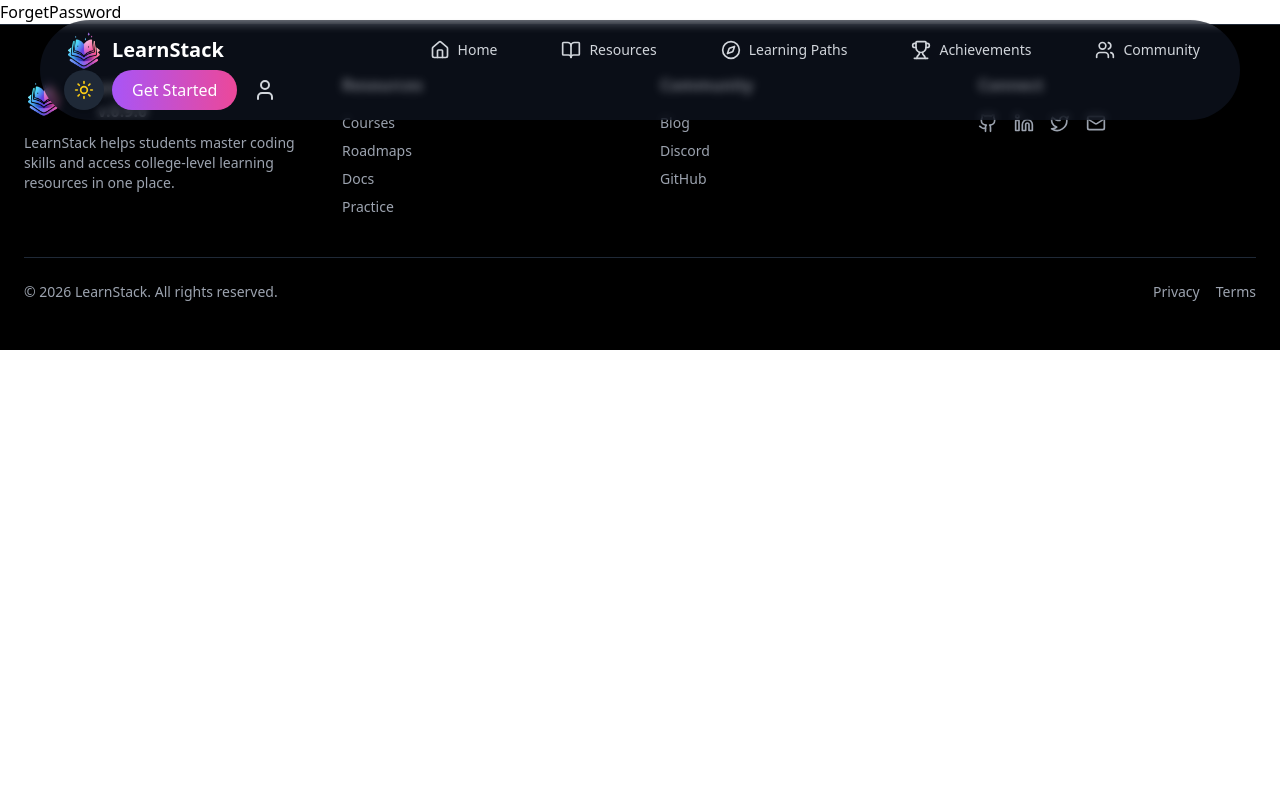
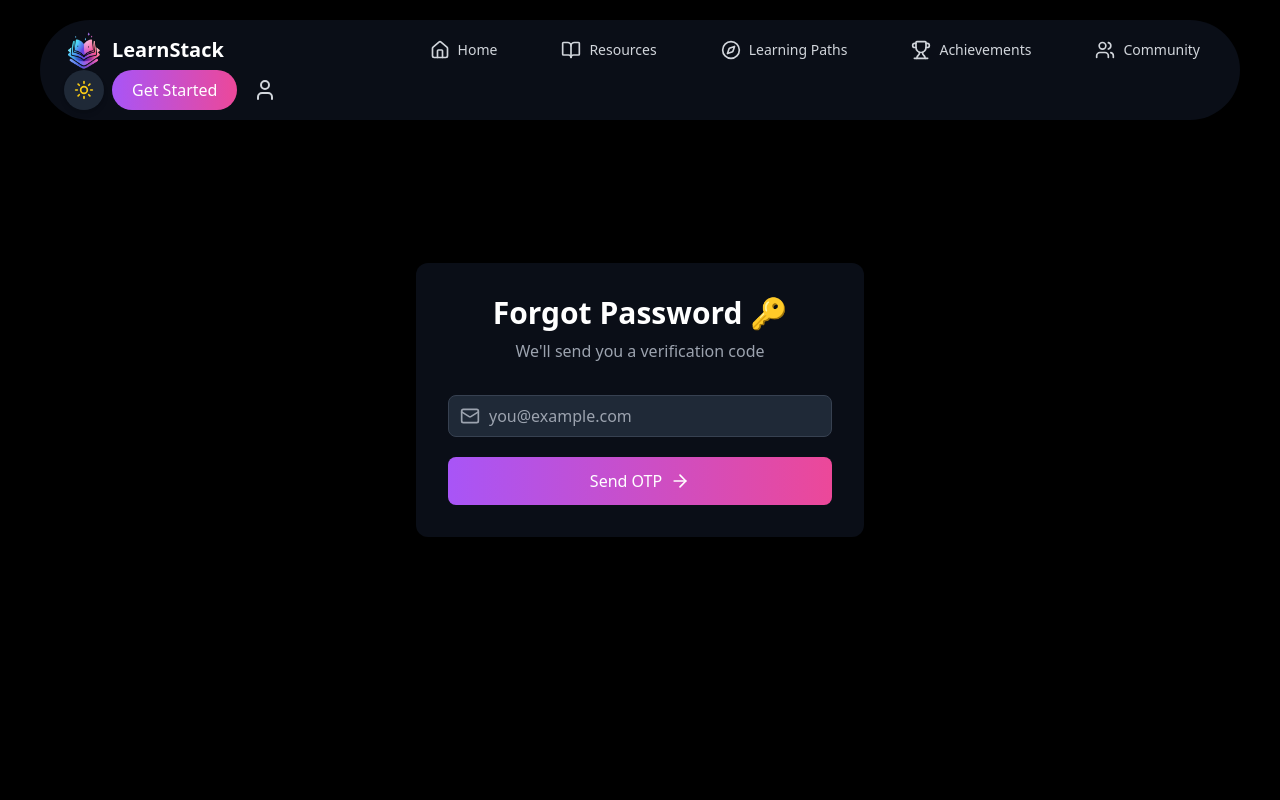
Before and after one commit to sayantan-pachal/LearnStack-learning-companion, a React (Vite) app: page /forgot-password in a window 1280 px wide. Shown: the top 800 px of the page. Built offline with nearby package versions, Linux system fonts and the light colour scheme.

Commit message:
update forgotpassword

```diff
--- a/src/components/Auth/ForgotPassword.jsx
+++ b/src/components/Auth/ForgotPassword.jsx
@@ -1,9 +1,168 @@
-import React from 'react'
+import React, { useState } from "react";
+import { useNavigate } from "react-router-dom";
+import { Mail, Lock, ShieldCheck, Eye, EyeOff, ArrowRight } from "lucide-react";
+import { hashPassword } from "./utils/hash";
 
-function ForgetPassword() {
+function ForgetPasswordOTP() {
+  const navigate = useNavigate();
+
+  const [step, setStep] = useState(1);
+  const [email, setEmail] = useState("");
+  const [otp, setOtp] = useState("");
+  const [generatedOTP, setGeneratedOTP] = useState("");
+  const [newPassword, setNewPassword] = useState("");
+  const [showPassword, setShowPassword] = useState(false);
+
+  const users =
+    JSON.parse(localStorage.getItem("learnstack_users")) || [];
+
+  // STEP 1: Send OTP
+  const sendOTP = (e) => {
+    e.preventDefault();
+
+    const userExists = users.find((u) => u.email === email);
+
+    if (!userExists) {
+      alert("No account found with this email");
+      return;
+    }
+
+    const otpCode = Math.floor(100000 + Math.random() * 900000).toString();
+    setGeneratedOTP(otpCode);
+
+    alert(`Your OTP is: ${otpCode}`); // simulation
+    console.log("OTP:", otpCode);
+
+    setStep(2);
+  };
+
+  // STEP 2: Verify OTP & Reset
+  const verifyOTP = async (e) => {
+    e.preventDefault();
+
+    if (otp !== generatedOTP) {
+      alert("Invalid OTP");
+      return;
+    }
+
+    const hashedNew = await hashPassword(newPassword);
+
+    const updatedUsers = users.map((u) =>
+      u.email === email ? { ...u, password: hashedNew } : u
+    );
+
+    localStorage.setItem(
+      "learnstack_users",
+      JSON.stringify(updatedUsers)
+    );
+
+    alert("Password reset successful 🔐");
+    navigate("/login", { replace: true });
+  };
+
   return (
-    <div>ForgetPassword</div>
-  )
+    <div className="min-h-screen flex items-center justify-center px-4 dark:bg-black">
+      <div className="w-full max-w-md p-8 rounded-xl bg-white/60 dark:bg-gray-900/60 backdrop-blur-sm shadow">
+        <h1 className="text-3xl font-bold text-center text-gray-900 dark:text-white">
+          Forgot Password 🔑
+        </h1>
+
+        <p className="mt-2 text-center text-gray-600 dark:text-gray-400">
+          {step === 1
+            ? "We'll send you a verification code"
+            : "Enter OTP and new password"}
+        </p>
+
+        {/* STEP 1 */}
+        {step === 1 && (
+          <form onSubmit={sendOTP} className="mt-8 space-y-5">
+            <div className="relative">
+              <Mail className="absolute left-3 top-1/2 -translate-y-1/2 w-5 h-5 text-gray-400" />
+              <input
+                type="email"
+                required
+                placeholder="you@example.com"
+                value={email}
+                onChange={(e) => setEmail(e.target.value)}
+                className="w-full pl-10 pr-4 py-2 rounded-lg bg-white dark:bg-gray-800
+                  border border-gray-300 dark:border-gray-700
+                  text-gray-900 dark:text-white
+                  focus:outline-none focus:ring-2 focus:ring-blue-500"
+              />
+            </div>
+
+            <button
+              type="submit"
+              className="w-full flex items-center justify-center gap-2 py-3 rounded-lg font-medium
+                bg-gradient-to-r from-blue-500 to-indigo-600 text-white
+                       hover:shadow-lg hover:shadow-blue-500/40
+                       dark:from-purple-500 dark:to-pink-500 dark:hover:shadow-purple-500/40
+                       transition"
+            >
+              Send OTP
+              <ArrowRight className="w-5 h-5" />
+            </button>
+          </form>
+        )}
+
+        {/* STEP 2 */}
+        {step === 2 && (
+          <form onSubmit={verifyOTP} className="mt-8 space-y-5">
+            {/* OTP */}
+            <div className="relative">
+              <ShieldCheck className="absolute left-3 top-1/2 -translate-y-1/2 w-5 h-5 text-gray-400" />
+              <input
+                type="text"
+                required
+                placeholder="Enter OTP"
+                value={otp}
+                onChange={(e) => setOtp(e.target.value)}
+                className="w-full pl-10 pr-4 py-2 rounded-lg bg-white dark:bg-gray-800
+                  border border-gray-300 dark:border-gray-700
+                  text-gray-900 dark:text-white
+                  focus:outline-none focus:ring-2 focus:ring-blue-500"
+              />
+            </div>
+
+            {/* New Password */}
+            <div className="relative">
+              <Lock className="absolute left-3 top-1/2 -translate-y-1/2 w-5 h-5 text-gray-400" />
+              <input
+                type={showPassword ? "text" : "password"}
+                required
+                placeholder="New Password"
+                value={newPassword}
+                onChange={(e) => setNewPassword(e.target.value)}
+                className="w-full pl-10 pr-10 py-2 rounded-lg bg-white dark:bg-gray-800
+                  border border-gray-300 dark:border-gray-700
+                  text-gray-900 dark:text-white
+                  focus:outline-none focus:ring-2 focus:ring-blue-500"
+              />
+              <button
+                type="button"
+                onClick={() => setShowPassword(!showPassword)}
+                className="absolute right-3 top-1/2 -translate-y-1/2 text-gray-400"
+              >
+                {showPassword ? <EyeOff /> : <Eye />}
+              </button>
+            </div>
+
+            <button
+              type="submit"
+              className="w-full flex items-center justify-center gap-2 py-3 rounded-lg font-medium
+                bg-gradient-to-r from-blue-500 to-indigo-600 text-white
+                       hover:shadow-lg hover:shadow-blue-500/40
+                       dark:from-purple-500 dark:to-pink-500 dark:hover:shadow-purple-500/40
+                       transition"
+            >
+              Verify & Reset
+              <ArrowRight className="w-5 h-5" />
+            </button>
+          </form>
+        )}
+      </div>
+    </div>
+  );
 }
 
-export default ForgetPassword
+export default ForgetPasswordOTP;
```
